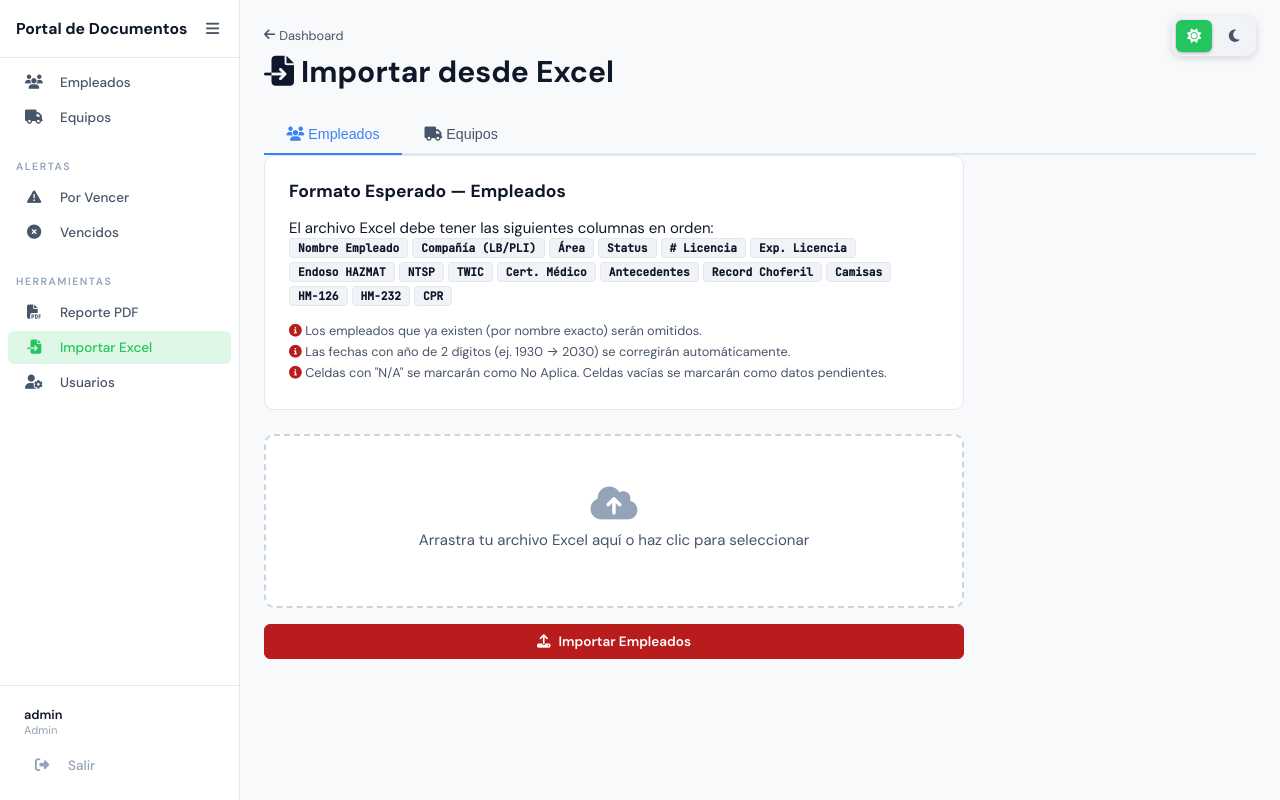
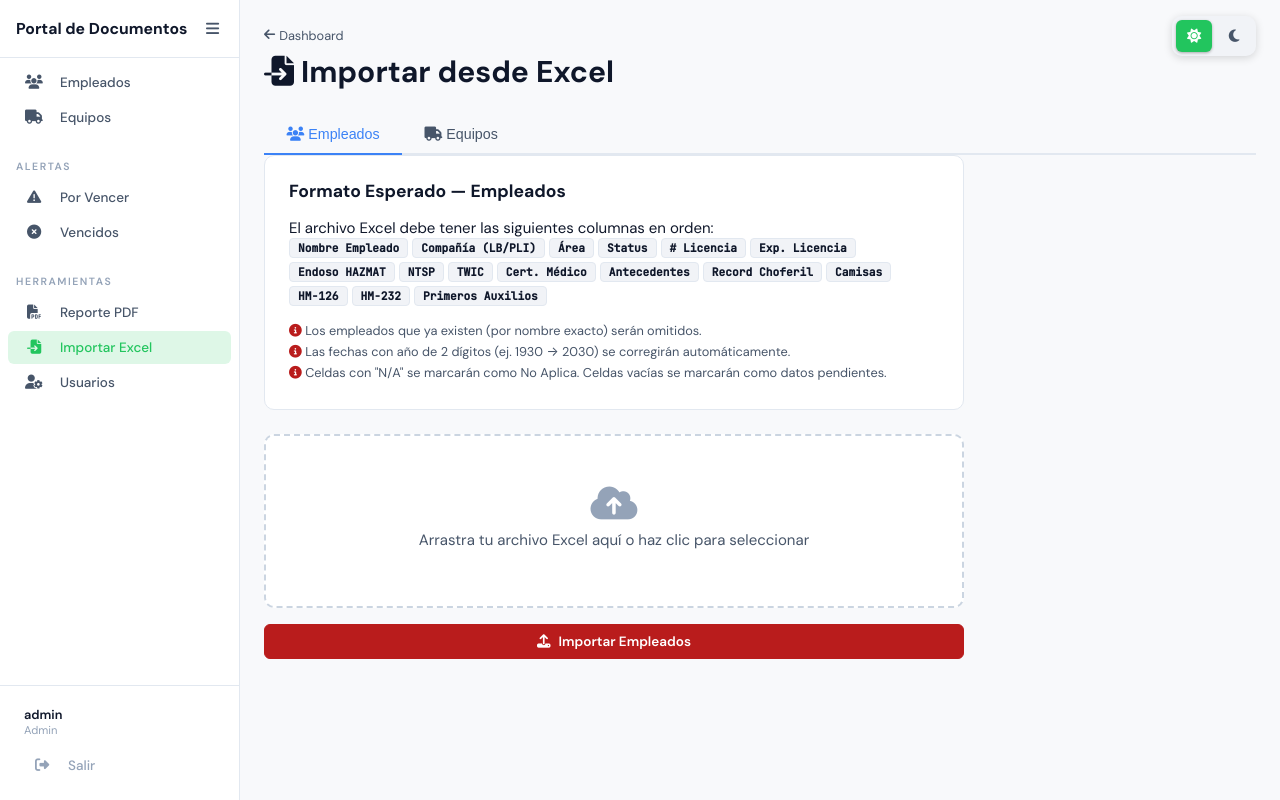
Before and after one commit to jbaranda01-tech/permit-tracker, a Flask app: page /import in a window 1280 px wide. Run offline with Flask 3, Linux system fonts and the light colour scheme; a user stored in the database is signed in.

Commit message:
Rename CPR permit type to Primeros Auxilios and update related functionality across employee details, import, and report templates

```diff
--- a/app.py
+++ b/app.py
@@ -261,10 +261,10 @@ def employee_detail(id):
             db.session.add(EmployeePermit(
                 employee_id=emp.id,
                 permit_type=code,
-                applicability='YES' if code == 'CPR' else 'N/A'
+                applicability='YES' if code == 'PRIMEROS_AUXILIOS' else 'N/A'
             ))
             changed = True
-        elif code == 'CPR':
+        elif code == 'PRIMEROS_AUXILIOS':
             permit = existing_types[code]
             if permit.applicability == 'N/A' and permit.expiration_date is None:
                 permit.applicability = 'YES'
@@ -320,7 +320,7 @@ def employee_new():
                 permit = EmployeePermit(
                     employee_id=emp.id,
                     permit_type=code,
-                    applicability='YES' if code == 'CPR' else 'N/A'
+                    applicability='YES' if code == 'PRIMEROS_AUXILIOS' else 'N/A'
                 )
                 db.session.add(permit)
 
@@ -937,7 +937,7 @@ def import_data():
                         11: 'RECORD_CHOFERIL',
                         13: 'HM126',
                         14: 'HM232',
-                        15: 'CPR',
+                        15: 'PRIMEROS_AUXILIOS',
                     }
                     for col_idx, ptype in permit_map.items():
                         if col_idx >= len(row):
@@ -1036,7 +1036,7 @@ def import_data():
                     11: 'RECORD_CHOFERIL',
                     13: 'HM126',
                     14: 'HM232',
-                    15: 'CPR',
+                    15: 'PRIMEROS_AUXILIOS',
                 }
 
                 for col_idx, ptype in permit_map.items():
@@ -1662,6 +1662,10 @@ with app.app_context():
                         db.session.rollback()
                         print(f"[WARN] Schema backfill skipped {table.name}.{col.name}: {e}")
 
+        # Rename CPR → PRIMEROS_AUXILIOS in existing records
+        db.session.execute(db.text("UPDATE employee_permits SET permit_type = 'PRIMEROS_AUXILIOS' WHERE permit_type = 'CPR'"))
+        db.session.commit()
+
         if not User.query.filter_by(role='admin').first():
             admin = User(username='admin', email='admin@lbcaribe.com', role='admin')
             admin.set_password('admin123')
--- a/models.py
+++ b/models.py
@@ -126,7 +126,7 @@ EMPLOYEE_PERMIT_TYPES = [
     ('RECORD_CHOFERIL', 'Record Choferil'),
     ('HM126', 'HM-126'),
     ('HM232', 'HM-232'),
-    ('CPR', 'CPR'),
+    ('PRIMEROS_AUXILIOS', 'Primeros Auxilios'),
     ('OTHER', 'Otro'),
 ]
 
--- a/templates/import.html
+++ b/templates/import.html
@@ -37,7 +37,7 @@
                 <span class="col-tag">Camisas</span>
                 <span class="col-tag">HM-126</span>
                 <span class="col-tag">HM-232</span>
-                <span class="col-tag">CPR</span>
+                <span class="col-tag">Primeros Auxilios</span>
             </div>
             <div class="import-notes">
                 <p><i class="fas fa-info-circle"></i> Los empleados que ya existen (por nombre exacto) serán omitidos.</p>
```
Also changed, not shown: templates/report_pdf.html (+4 -4 lines).
